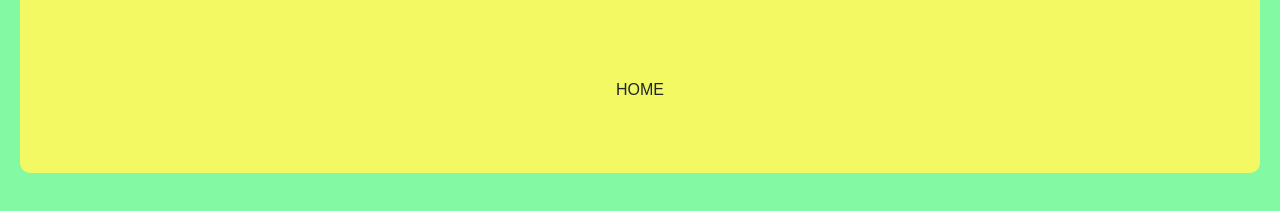
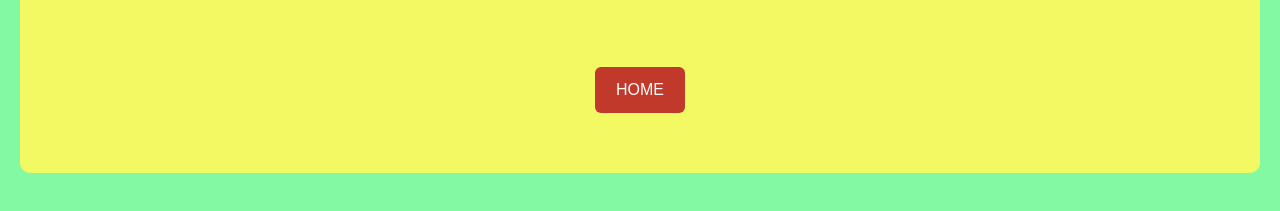
Before and after one commit to davideconfi/proyectoUTN, a plain HTML site: page paginaAutomatico.html in a window 1280 px wide. Shown: the part 319-530 px from the top of the page. Drawn offline with nearby package versions, Linux system fonts and the light colour scheme.

Commit message:
Update paginaAutomatico.html

```diff
--- a/paginaAutomatico.html
+++ b/paginaAutomatico.html
@@ -52,7 +52,7 @@
                     </div>
                         <div class="box">
                     <a href="paginaIniziale.html">
-                    <button class="btn on">HOME</button>
+                    <button class="btn man">HOME</button>
                 </a>
                 </div>
 
```
